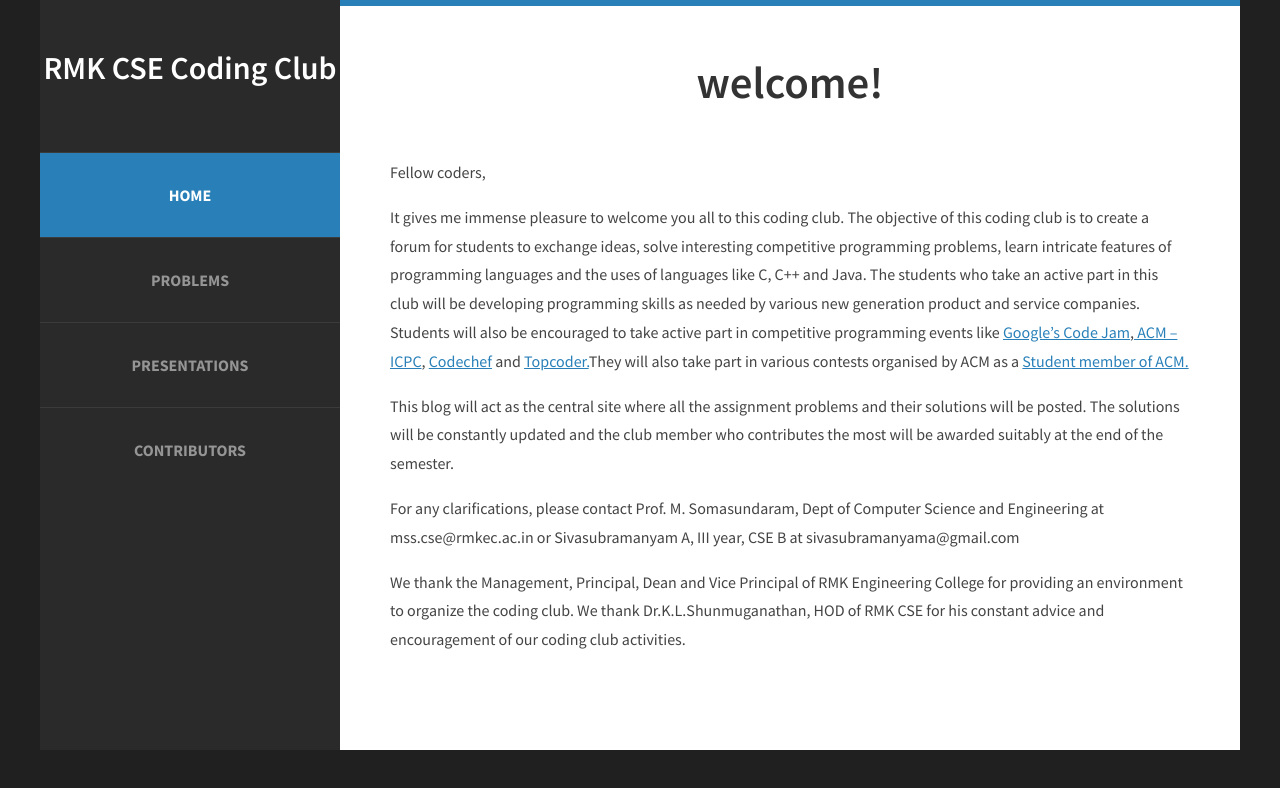
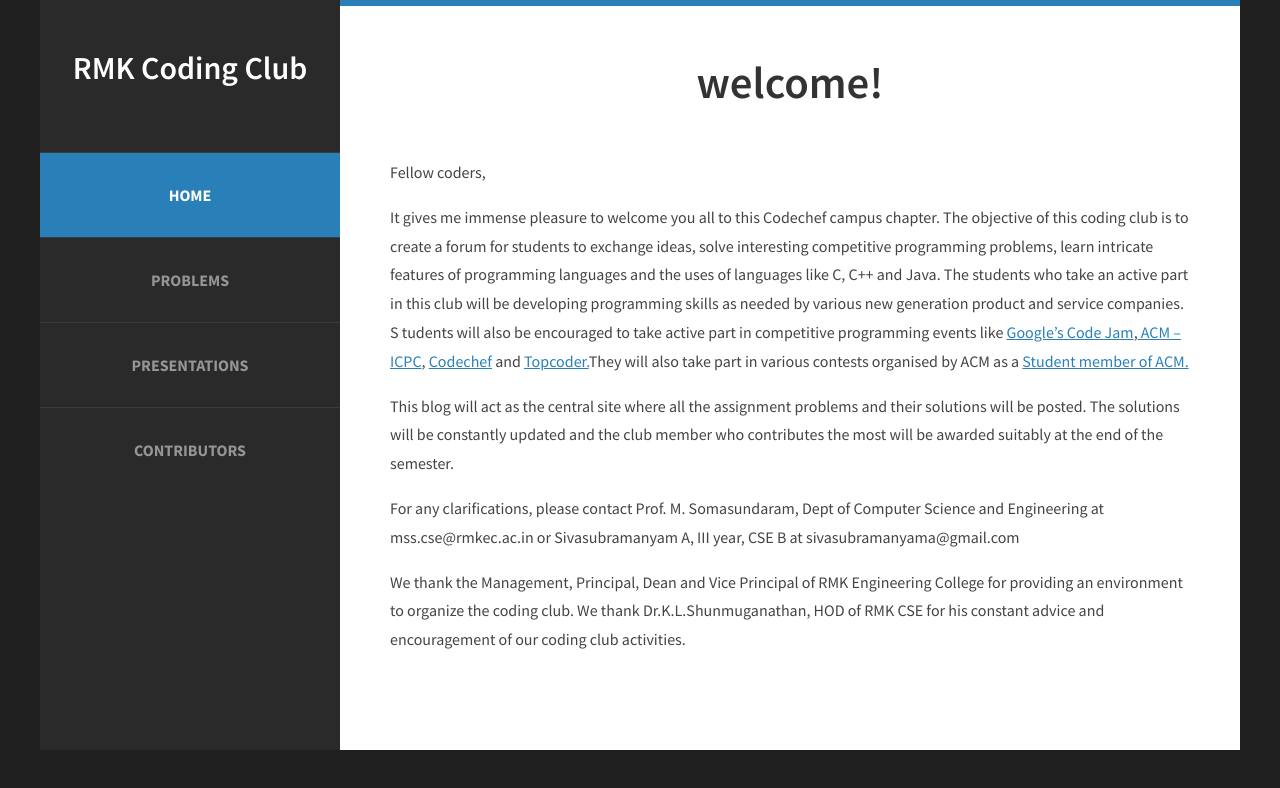
Before and after one commit to csecoders/csecoders.github.io, a plain HTML site: page index.html in a window 1280 px wide. Drawn offline with Linux system fonts and the light colour scheme.

Commit message:
changed to RMK coding club

```diff
--- a/index.html
+++ b/index.html
@@ -3,7 +3,7 @@
 <html xmlns="http://www.w3.org/1999/xhtml">
 <head>
 <meta http-equiv="Content-Type" content="text/html; charset=utf-8" />
-<title>CSE Coding Club</title>
+<title>RMK Coding Club</title>
 <link href="http://fonts.googleapis.com/css?family=Source+Sans+Pro:200,300,400,600,700,900" rel="stylesheet" />
 <link href="default.css" rel="stylesheet" type="text/css" media="all" />
 <link href="fonts.css" rel="stylesheet" type="text/css" media="all" />
@@ -19,7 +19,7 @@
 <div id="page" class="container">
 	<div id="header">
 		<div id="logo">
-			<h1><a href="index.html">RMK CSE Coding Club</a></h1>
+			<h1><a href="index.html">RMK Coding Club</a></h1>
 		</div>
 		<div id="menu">
 			<ul>
@@ -40,7 +40,16 @@
 			</div>
 			<p>Fellow coders,</p><p>
 
-It gives me immense pleasure to welcome you all to this coding club. The objective of this coding club is to create a forum for students to exchange ideas, solve interesting competitive programming problems, learn intricate features of programming languages and the uses of languages like C, C++ and Java. The students who take an active part in this club will be developing programming skills as needed by various new generation product and service companies. Students will also be encouraged to take active part in competitive programming events like <a href="https://code.google.com/codejam/">Google’s Code Jam</a>,<a href="http://icpc.baylor.edu/"> ACM – ICPC</a>, <a href="http://www.codechef.com/">Codechef</a> and <a href="http://www.topcoder.com/">Topcoder.</a>They will also take part in various contests organised by ACM as a <a href="http://www.acm.org/membership/student">Student member of ACM.</a>
+It gives me immense pleasure to welcome you all to this Codechef campus chapter.
+The objective of this coding club is to create a forum for students to exchange ideas,
+solve interesting competitive programming problems, learn intricate features of programming languages and
+the uses of languages like C, C++ and Java. The students who take an active part in this club will
+be developing programming skills as needed by various new generation product and service companies. S
+tudents will also be encouraged to take active part in competitive programming events like
+<a href="https://code.google.com/codejam/">Google’s Code Jam</a>,<a href="http://icpc.baylor.edu/">
+ACM – ICPC</a>, <a href="http://www.codechef.com/">Codechef</a> and <a href="http://www.topcoder.com/">
+Topcoder.</a>They will also take part in various contests organised by ACM as a
+<a href="http://www.acm.org/membership/student">Student member of ACM.</a>
 </p><p>
 This blog will act as the central site where all the assignment problems and their solutions will be posted. The solutions will be constantly updated and the club member who contributes the most will be awarded suitably at the end of the semester.
 </p><p>
```
